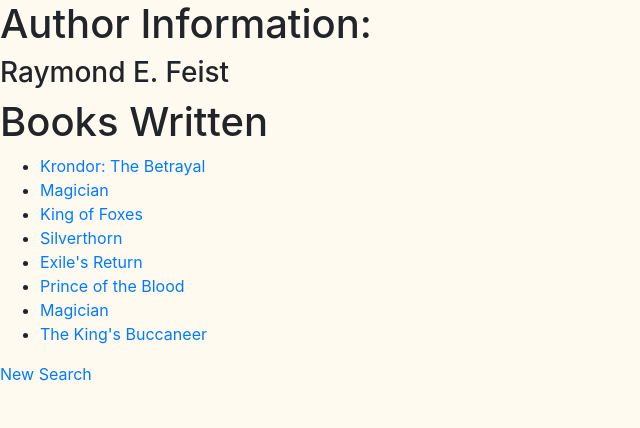
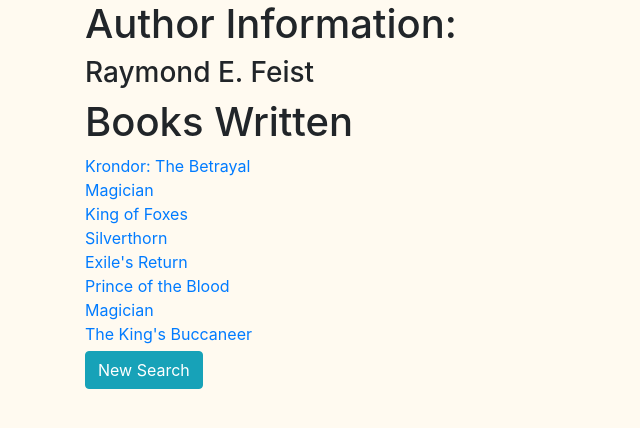
Before and after one commit to MooreSA/banger-books, a Django app: page /search/author/1 in a window 1280 px wide. Shown: the part 56-484 px from the top of the page, without its empty margins (0-640 px from the left). Run offline with Django 3.2, Linux system fonts and the light colour scheme; data comes from the database, SQL or seed files in the repository; some libraries are stand-ins or nearby versions.

Commit message:
Styling search

```diff
--- /dev/null
+++ b/search/static/search/css/author.css
@@ -0,0 +1,11 @@
+@media screen and (max-width: 768px) {
+    .container
+    {
+        text-align: center;
+    }
+}
+ul
+{
+    padding: 0px;
+    margin-bottom: 5px;
+}
--- a/search/static/search/css/test.css
+++ /dev/null
@@ -1,3 +0,0 @@
-body{
-    background-color: red;
-}
--- a/search/templates/search/author.html
+++ b/search/templates/search/author.html
@@ -3,17 +3,21 @@
 {% block title %}
 Author: {{ author.name }}
 {% endblock %}
-
+{% block head %}
+{% load static %}
+<link rel="stylesheet" href="{% static 'search/css/author.css' %}">
+{% endblock %}
 {% block body %}
+    <div class="container">
         <h1>Author Information:</h1>
         <h3>{{ author.name }}</h3>
         <h1>Books Written</h1>
             <ul>
                 {% for book in books %}
-        <li>
                     <a href="{% url 'search:book' book.id %}">{{ book.title }}</a>
-        </li>
+                    <br>
                 {% endfor %}
             </ul>
-    <a href="{% url 'search:index' %}">New Search</a>
+        <a class="btn btn-info" href="{% url 'search:index' %}">New Search</a>
+    </div>
 {% endblock %}
--- a/search/templates/search/index.html
+++ b/search/templates/search/index.html
@@ -11,7 +11,7 @@ Search
 
                 {{ form }}
                 <br>
-                <input class="btn btn-success" type="submit">
+                <input class="btn btn-success" type="submit" value="Search">
             </form>
         </div>
     </div>
```
Also changed, not shown: search/static/search/css/results.css (added, +12 -0 lines), search/templates/search/book.html (+7 -2 lines), search/templates/search/results.html (+2 -14 lines), search/static/search/css/book.css (added). Lines whose indentation alone changed are shown as unchanged.
